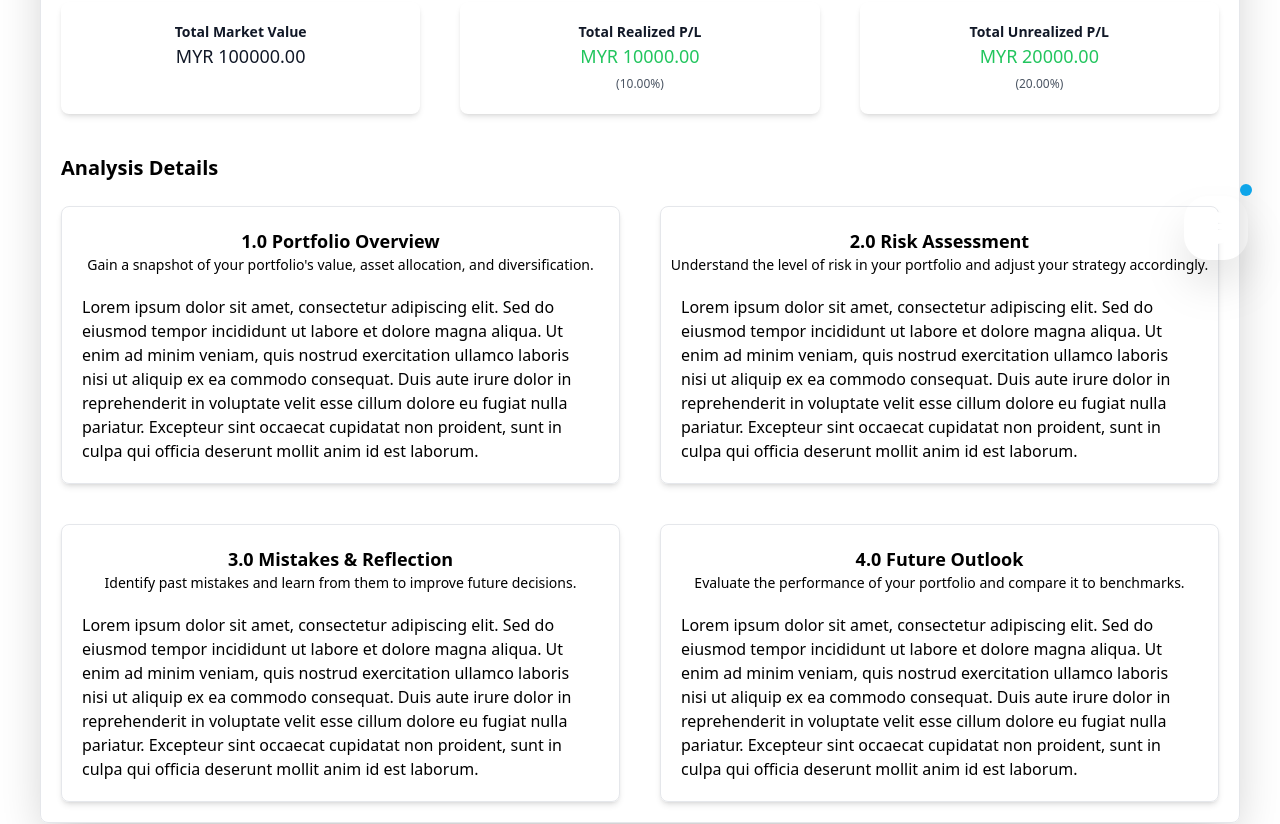
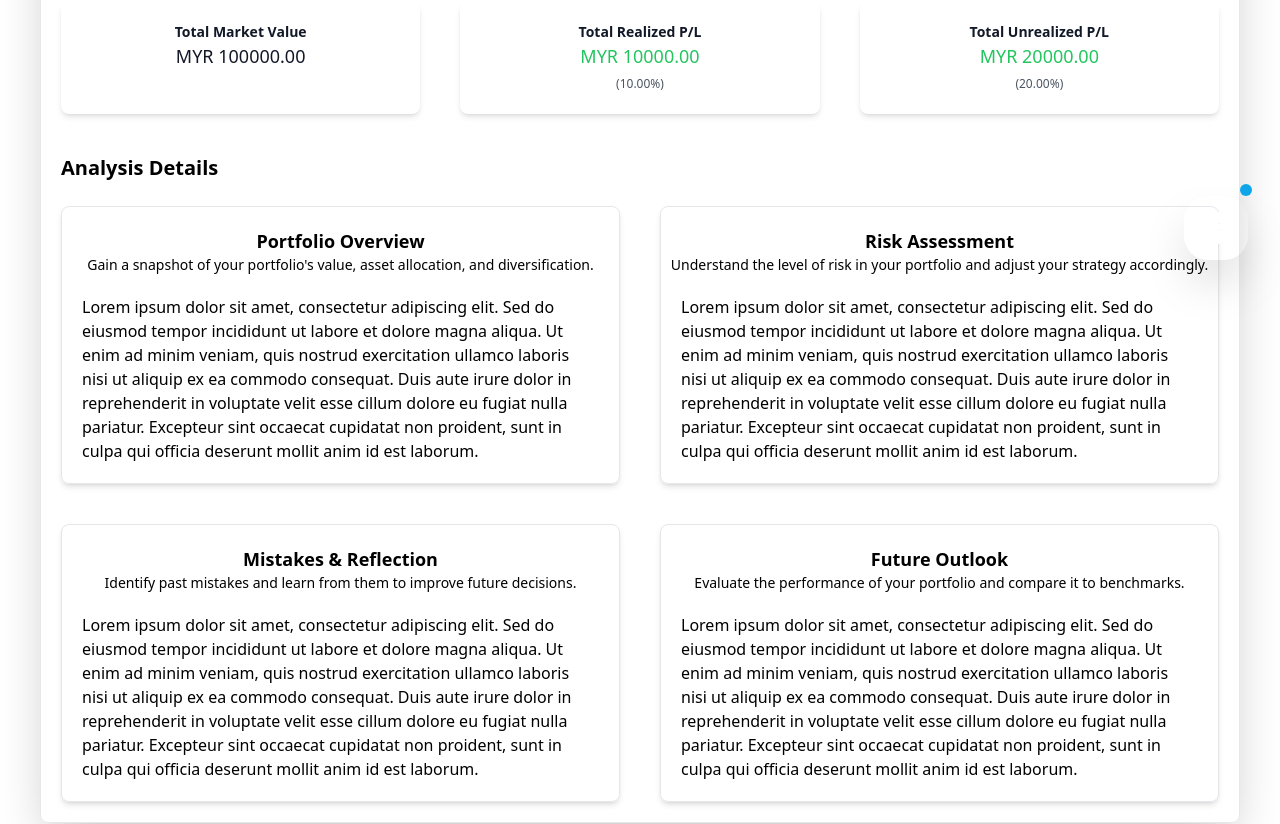
Before and after one commit to huiern214/Stockify, a React (Create React App) app in the folder client/: page /report in a window 1280 px wide. Shown: the part 500-1324 px from the top of the page. Built offline with nearby package versions, Linux system fonts and the light colour scheme.

Commit message:
fixed bugs: customize sections

```diff
--- a/client/src/pages/Report.js
+++ b/client/src/pages/Report.js
@@ -35,7 +35,7 @@ function DateSelector({ variation }) {
   )
 }
 
-const sectionOptions = [
+const sections = [
   {
     id: 1,
     sectionTitle: "Portfolio Overview",
@@ -98,7 +98,7 @@ const sectionOptions = [
   }
 ]
 
-function CustomizeButton({ selectedSections, handleCheckboxChange }) {
+function CustomizeButton({ sectionOptions, handleCheckboxChange }) {
   return (
     <Popover className="relative">
       <Popover.Button className="flex items-center p-2 border-2 border-primary rounded-lg bg-white text-primary hover:bg-primary/20">
@@ -118,7 +118,7 @@ function CustomizeButton({ selectedSections, handleCheckboxChange }) {
           <div className="w-auto flex-auto overflow-hidden rounded-2xl bg-white text-sm leading-loose shadow-lg ring-1 ring-gray-900/50">
             <div className="p-2">
               {
-              selectedSections.map((section) => (
+              sectionOptions.map((section) => (
                 <div key={section.id} className="group relative flex gap-x-6 rounded-lg p-3 hover:bg-gray-50">
                   <div className="items-center flex flex-none justify-center">
                     <input type="checkbox" id={section.id} className="rounded text-blue-500 focus:ring-blue-500" defaultChecked={section.checked} onChange={() => handleCheckboxChange(section.id)}/>
@@ -158,12 +158,12 @@ function ReportGrade({ grade }) {
   )
 }
 
-function ReportSection({ sectionNo, sectionTitle, sectionDesc, sectionText }) {
+function ReportSection({ sectionTitle, sectionDesc, sectionText }) {
   return(
     <div className="flex-1 border rounded-lg m-5 shadow-md">
       <div className="flex items-center justify-center">
         <div className="mt-5 mx-5 text-lg font-bold text-center">
-          {sectionNo}.0 {sectionTitle}
+          {sectionTitle}
         </div>
       </div>
       <div className="text-sm text-center mx-2">
@@ -177,9 +177,9 @@ function ReportSection({ sectionNo, sectionTitle, sectionDesc, sectionText }) {
 }
 
 const Report = () => {
-  const [selectedSections, setSelectedSections] = useState(sectionOptions);
+  const [sectionOptions, setSectionOptions] = useState(sections);
   const handleCheckboxChange = (id) => {
-    setSelectedSections(prevSections =>
+    setSectionOptions(prevSections =>
       prevSections.map(section =>
         section.id === id ? { ...section, checked: !section.checked } : section))
   }
@@ -207,7 +207,7 @@ const Report = () => {
       </div>
       <div className="mx-5 p-5">
         <div className="flex items-center justify-between">
-          <CustomizeButton selectedSections={selectedSections} handleCheckboxChange={handleCheckboxChange}/>
+          <CustomizeButton sectionOptions={sectionOptions} handleCheckboxChange={handleCheckboxChange}/>
           <GenerateButton />
         </div>
         <div className="mt-3 h-auto border rounded-lg shadow-2xl">
@@ -254,29 +254,44 @@ const Report = () => {
           </div>
           <div className="flex flex-col">
             <h2 className="mx-5 mt-8 text-xl font-bold mb-1">Analysis Details</h2>
-            {selectedSections.filter(section => section.checked).length > 0 && (
-              <div className="flex flex-col">
-                {[...Array(Math.ceil(selectedSections.filter(section => section.checked).length / 2))].map((_, rowIndex) => (
-                  <div key={rowIndex} className="flex flex-row">
-                    {[0, 1].map(colIndex => {
-                      const sectionIndex = rowIndex * 2 + colIndex;
-                      const section = selectedSections.find(section => section.checked && sectionIndex === section.id - 1);
-                      return (
-                        section &&
-                        <div key={section.id} className="flex-1">
+            {(() => {
+              const selectedSections = sectionOptions.filter(section => section.checked);
+              const itemCount = selectedSections.length;
+              const numRows = Math.ceil(itemCount / 2);
+              selectedSections.forEach((section, index) => {
+                const rowIndex = Math.floor(index / 2);
+                const colIndex = index % 2;
+                section.rowIndex = rowIndex;
+                section.colIndex = colIndex;
+              })
+
+              const rows = [];
+              for (let rowIndex=0; rowIndex < numRows; rowIndex++){
+                const columns = [];
+                for (let colIndex=0; colIndex < 2; colIndex++){
+                  const section = selectedSections[rowIndex * 2 + colIndex];
+                  columns.push(
+                    <div key={colIndex} className="flex-1">
+                      {section && (
                         <ReportSection
-                            sectionNo={section.id}
+                          key={section.id}
                           sectionTitle={section.sectionTitle}
                           sectionDesc={section.sectionDesc}
                           sectionText={sectionText}
                         />
+                      )}
                     </div>
                   );
-                    })}
+                }
+                rows.push(
+                  <div key={rowIndex} className="flex flex-col md:flex-row">
+                    {columns}
                   </div>
-                ))}
-              </div>
-            )}
+                );
+              }
+              return rows;
+              })()
+            }
           </div>
         </div>
       </div>
```
Lines whose indentation alone changed are shown as unchanged.
